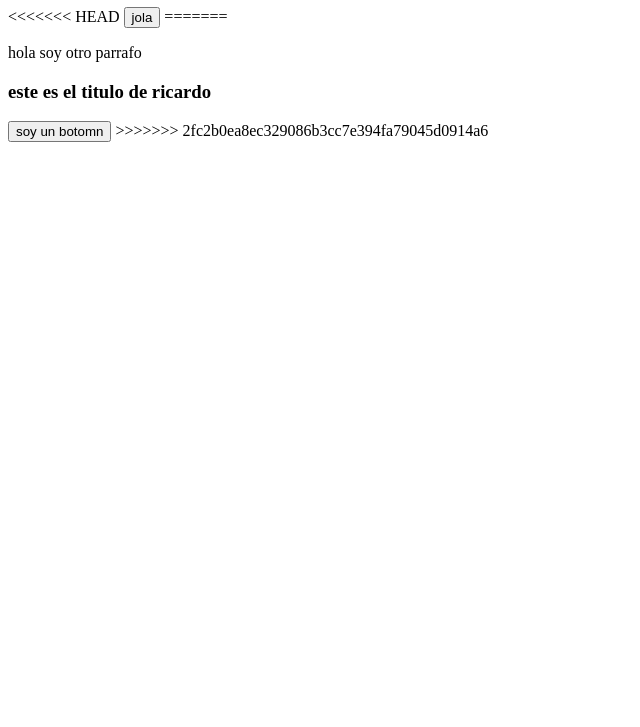
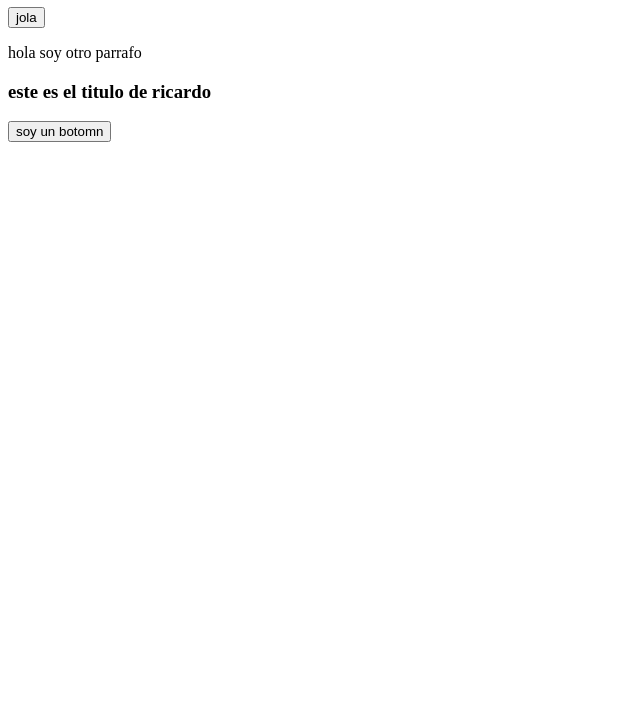
Before and after one commit to brai-2023/miarchivo, a plain HTML site: page index.html in a window 1280 px wide. Shown: the part 73-800 px from the top of the page, without its empty margins (0-640 px from the left). Drawn offline with Linux system fonts and the light colour scheme.

Commit message:
marge de cambios 2

```diff
--- a/index.html
+++ b/index.html
@@ -9,11 +9,9 @@
 <body>
     <h1>Hola soy un h1</h1>
 
-<<<<<<< HEAD
 
 
     <input type="button" value="jola">
-=======
 
 
     <p>hola soy otro parrafo</p>
@@ -22,6 +20,5 @@
     <h3>este es el titulo de ricardo</h3>
 
     <button>soy un botomn</button>
->>>>>>> 2fc2b0ea8ec329086b3cc7e394fa79045d0914a6
 </body>
 </html>
```
